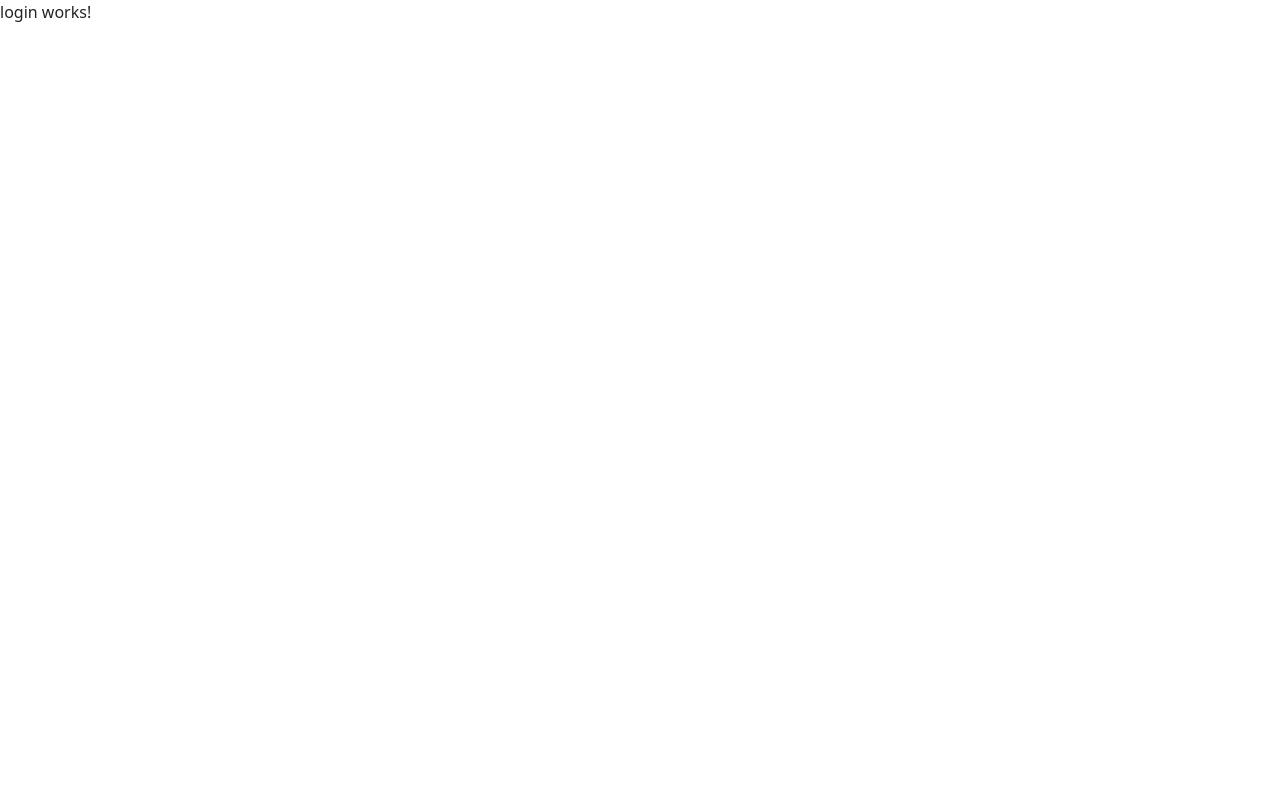
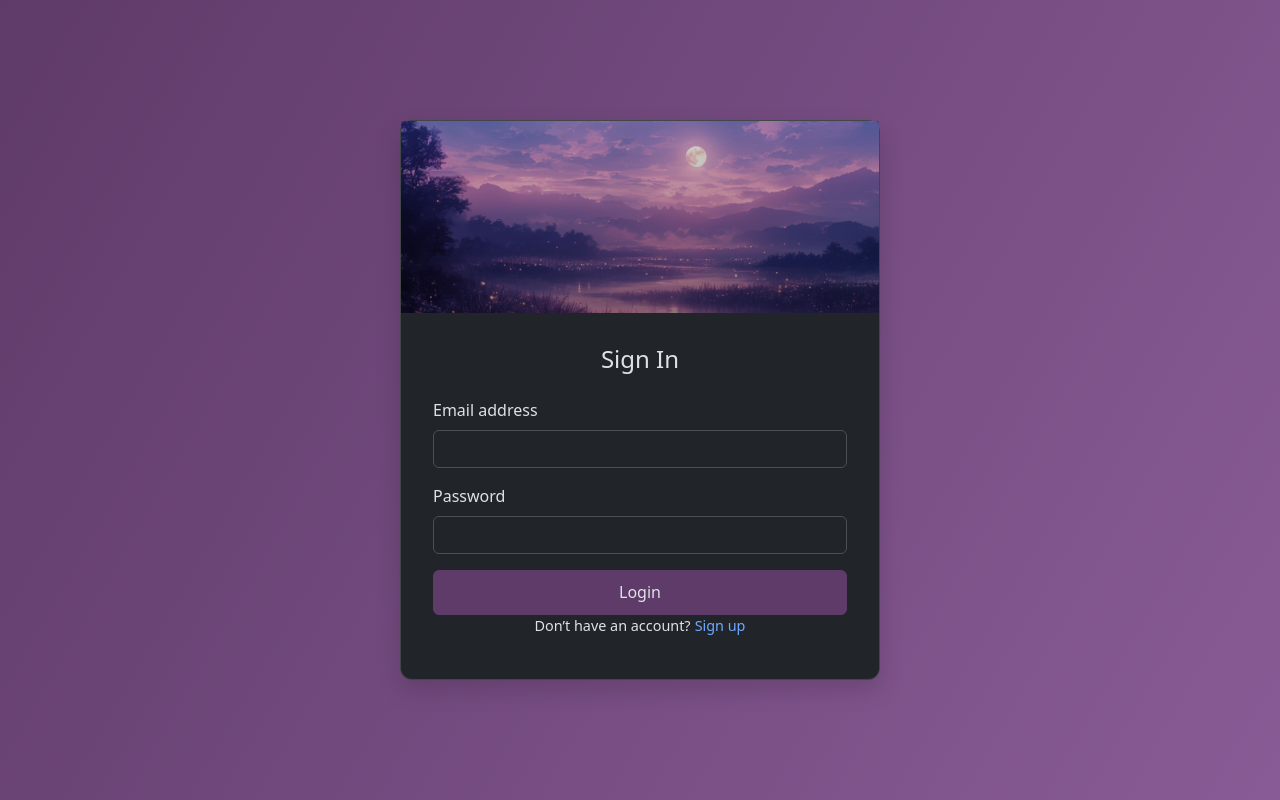
Before and after one commit to SumirVats2003/docier, an Angular app in the folder frontend/: page /login in a window 1280 px wide. Built offline with nearby package versions, Linux system fonts and the light colour scheme.

Commit message:
Added code for login page

```diff
--- a/frontend/angular.json
+++ b/frontend/angular.json
@@ -26,10 +26,8 @@
             "tsConfig": "tsconfig.app.json",
             "inlineStyleLanguage": "scss",
             "assets": [
-              {
-                "glob": "**/*",
-                "input": "public"
-              }
+              "src/favicon.ico",
+              "src/assets"
             ],
             "styles": [
               "src/styles.scss"
@@ -85,10 +83,8 @@
             "tsConfig": "tsconfig.spec.json",
             "inlineStyleLanguage": "scss",
             "assets": [
-              {
-                "glob": "**/*",
-                "input": "public"
-              }
+                "src/favicon.ico",
+                "src/assets"
             ],
             "styles": [
               "src/styles.scss"
--- a/frontend/src/app/login/login.component.html
+++ b/frontend/src/app/login/login.component.html
@@ -1 +1,34 @@
-<p>login works!</p>
+<div class="login-wrapper">
+  <div class="card login-card">
+    <div class="image-wrapper">
+      <img
+      src="assets/river.jpg"
+      class="card-img-top login-image"
+      alt="Sign In"
+    />
+    <div class="image-overlay"></div>
+    </div>
+
+    <div class="card-body">
+      <h4 class="card-title text-center mb-4">Sign In</h4>
+        <form>
+          <div class="mb-3">
+            <label for="exampleInputEmail1" class="form-label">Email address</label>
+            <input type="email" class="form-control" id="exampleInputEmail1" aria-describedby="emailHelp">
+          </div>
+          <div class="mb-3">
+            <label for="exampleInputPassword1" class="form-label">Password</label>
+            <input type="password" class="form-control" id="exampleInputPassword1">
+          </div>
+          <div class="d-grid">
+            <button type="submit" class="btn login-btn">Login</button>
+          </div>
+          <!-- Sign up -->
+          <div class="text-center signup-text">
+            <span>Don’t have an account?</span>
+            <a href="#" class="signup-link ms-1">Sign up</a>
+          </div>
+        </form>
+    </div>
+  </div>
+</div>
--- a/frontend/src/app/login/login.component.scss
+++ b/frontend/src/app/login/login.component.scss
@@ -0,0 +1,66 @@
+.login-wrapper{
+    min-height: 100vh;
+    display: flex;
+    justify-content: center;
+    align-items: center;
+    // background-color: #5f3b69;
+    background: linear-gradient(120deg, #5f3b69, #895b96);
+}
+
+.login-card{
+    width: 30rem;
+    height: 35rem;
+    box-shadow: 0 10px 25px rgba(0, 0, 0, 0.15);
+    border-radius: 0.75rem;
+}
+
+.image-wrapper {
+    position: relative;
+}
+
+.login-image {
+  height: 12rem;
+  width: 100%;
+  object-fit: cover;
+}
+
+.image-overlay {
+  position: absolute;
+  inset: 0;
+  background: linear-gradient(
+    rgba(0, 0, 0, 0.15),
+    rgba(0, 0, 0, 0.45)
+  );
+}
+
+.card-body{
+    padding: 2rem;
+}
+
+.login-btn {
+  background-color: #5f3b69;
+  border-color: #5f3b69;
+  padding: 0.6rem;
+  font-weight: 500;
+  transition: all 0.2s ease;
+
+}
+
+.login-btn:hover {
+  background-color: #895b96;
+  border-color: #895b96;
+  transform: translateY(-2.5px);
+}
+
+.signup-text {
+  font-size: 0.9rem;
+}
+
+.signup-link {
+  text-decoration: none;
+  font-weight: 500;
+}
+
+.signup-link:hover {
+  text-decoration: underline;
+}
--- a/frontend/src/index.html
+++ b/frontend/src/index.html
@@ -8,7 +8,7 @@
   <link rel="icon" type="image/x-icon" href="favicon.ico">
   <link href="https://cdn.jsdelivr.net/npm/bootstrap@5.3.8/dist/css/bootstrap.min.css" rel="stylesheet" integrity="sha384-sRIl4kxILFvY47J16cr9ZwB07vP4J8+LH7qKQnuqkuIAvNWLzeN8tE5YBujZqJLB" crossorigin="anonymous">
 </head>
-<body>
+<body data-bs-theme="dark">
   <app-root></app-root>
 
 </body>
```
Also changed, not shown: frontend/src/assets/river.jpg (added).
